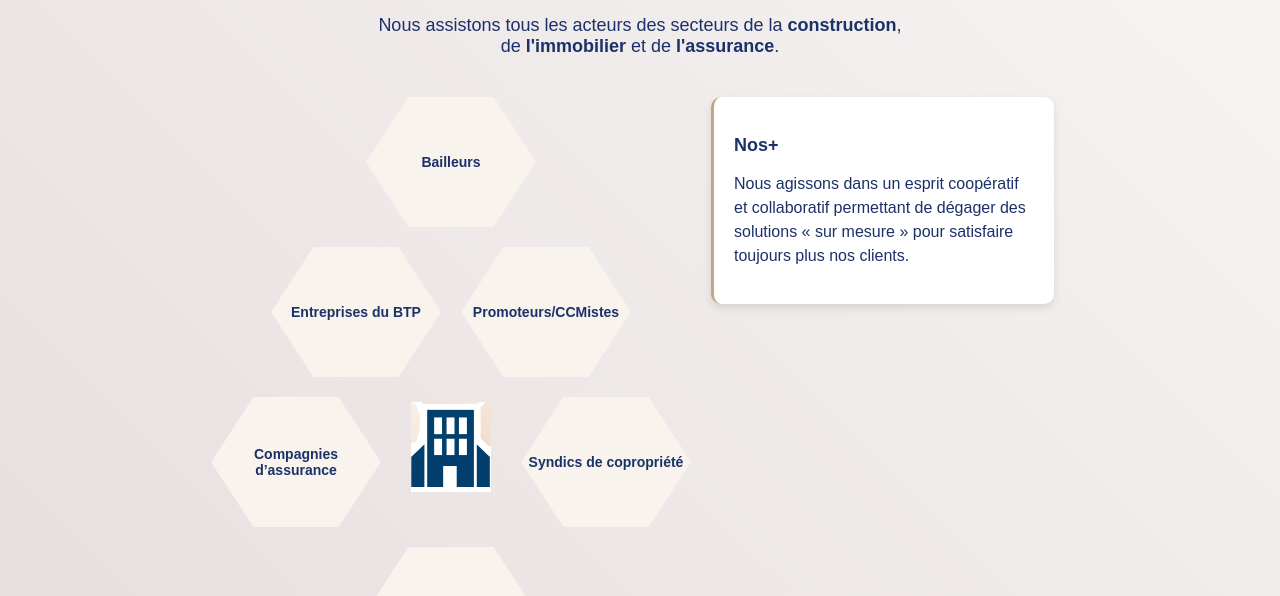
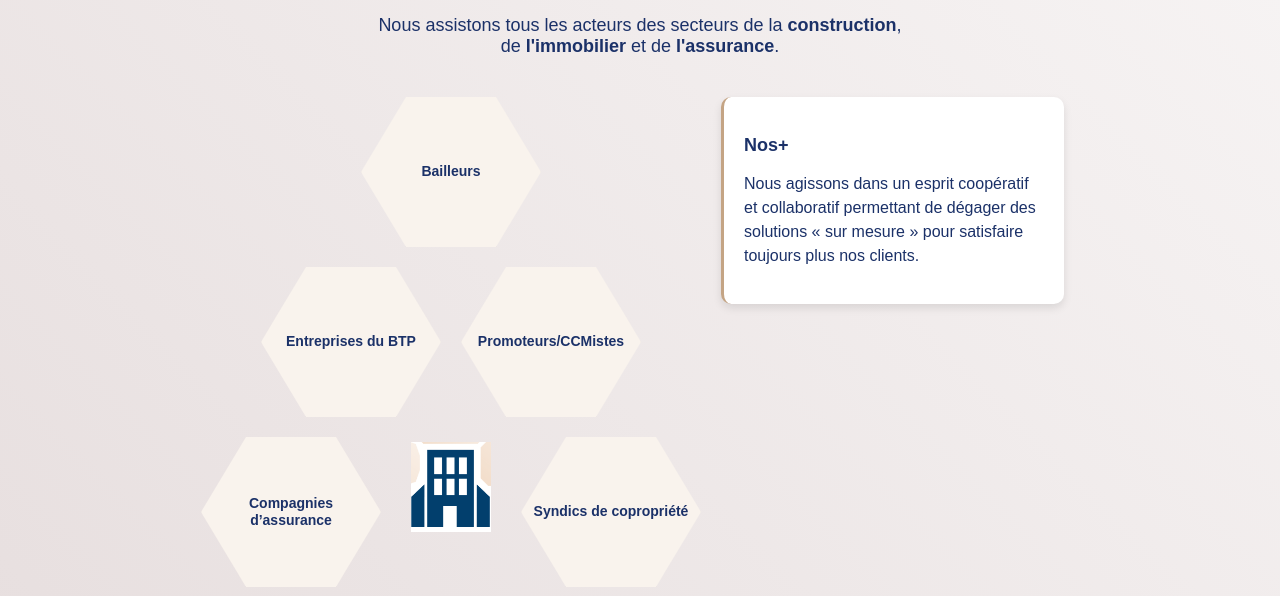
Before and after one commit to Elbayly-Amir/showcase_website, a plain HTML site: page pages/clients.html in a window 1280 px wide. Shown: the part 192-788 px from the top of the page. Drawn offline with Linux system fonts and the light colour scheme.

Commit message:
reorganization

```diff
--- a/styles/styles_clients.css
+++ b/styles/styles_clients.css
@@ -145,7 +145,7 @@ body {
     font-weight: bold;
     text-align: center;
     width: 160px;
-    height: 120px;
+    height: 130px;
     clip-path: polygon(25% 0, 75% 0, 100% 50%, 75% 100%, 25% 100%, 0% 50%);
     display: flex;
     align-items: center;
@@ -153,8 +153,10 @@ body {
     box-shadow: 0px 4px 8px rgba(0, 0, 0, 0.1);
     transition: transform 0.3s, box-shadow 0.3s;
     font-size: 14px;
-    padding: 5px;
+    padding: 10px;
+    line-height: 1.2;
 }
+
 
 
 .hex:hover {
```
